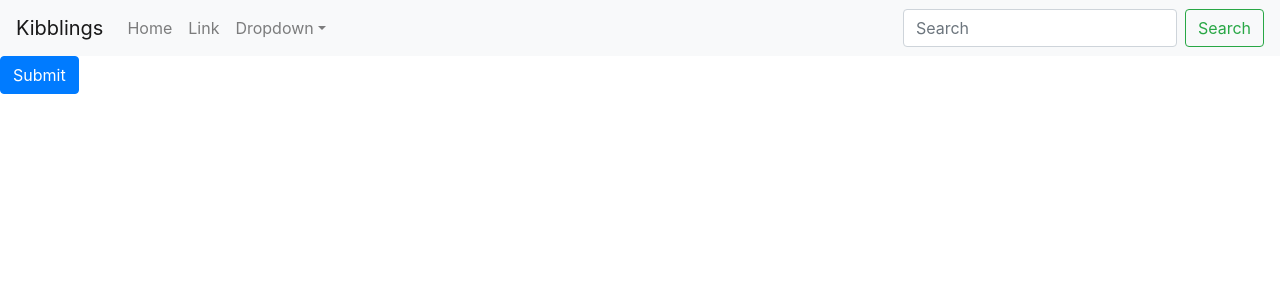
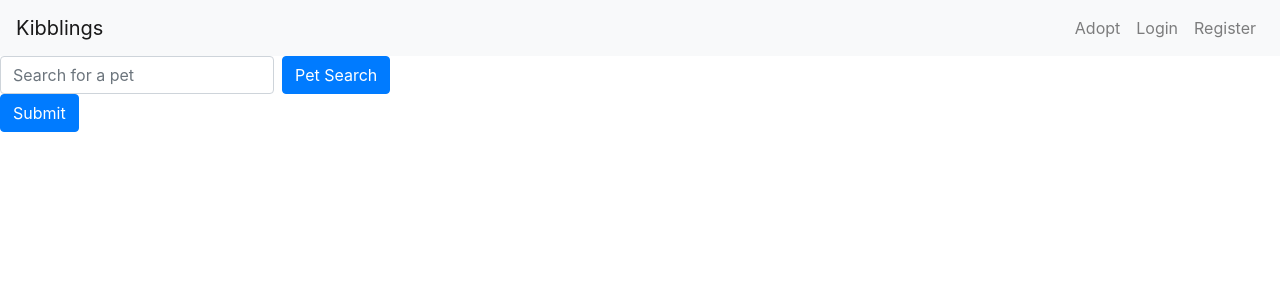
Before and after one commit to shakymary/kibblings, a React (Create React App) app in the folder client/: page / in a window 1280 px wide. Shown: the top 300 px of the page. Built offline with nearby package versions, Linux system fonts and the light colour scheme.

Commit message:
Added nav and form components with props

```diff
--- a/client/package.json
+++ b/client/package.json
@@ -8,6 +8,7 @@
     "@testing-library/user-event": "^7.2.1",
     "axios": "^0.19.2",
     "react": "^16.13.1",
+    "react-bootstrap": "^1.3.0",
     "react-dom": "^16.13.1",
     "react-scripts": "3.4.1"
   },
--- a/client/src/App.js
+++ b/client/src/App.js
@@ -1,12 +1,24 @@
 import React from 'react';
 import NavBar from './components/NavBar'
 import Btn from './components/Button'
+import Forms from './components/Form'
 
 function App() {
   return (
     <div className="App">
-      <NavBar />
+      <NavBar
+        link1='#adopt' link1Title='Adopt'
+        link2='#login' link2Title='Login'
+        link3='#register' link3Title='Register' />
+
       {/* JumboTron Section??? */}
+
+      <Forms
+        className='mr-sm-2'
+        placeholder='Search for a pet'
+        btnSubmitText='Pet Search'
+      />
+
       <Btn text="Submit"
         variant="primary">
       </Btn>
--- a/client/src/components/Button.js
+++ b/client/src/components/Button.js
@@ -3,6 +3,7 @@ import { Button } from "react-bootstrap"
 
 const Btn = (props) => {
     return (
+        //Make Components Customizable similar in this way
         <Button variant={props.variant}>{props.text}</Button>
     )
 }
--- /dev/null
+++ b/client/src/components/Form.js
@@ -0,0 +1,14 @@
+import React from 'react'
+import { Button, Form, FormControl } from 'react-bootstrap';
+
+
+const Forms = (props) => {
+    return (
+        <Form inline>
+            <FormControl type="text" placeholder={props.placeholder} className={props.className} />
+            <Button type="submit">{props.btnSubmitText}</Button>
+        </Form>
+    )
+}
+
+export default Forms
--- a/client/src/components/NavBar.js
+++ b/client/src/components/NavBar.js
@@ -1,27 +1,17 @@
 import React from 'react';
 import { Navbar, Button, Nav, NavDropdown, Form, FormControl } from 'react-bootstrap';
 
-const NavBar = () => {
+const NavBar = (props) => {
     return (
         <Navbar bg="light" expand="lg">
             <Navbar.Brand href="#home">Kibblings</Navbar.Brand>
             <Navbar.Toggle aria-controls="basic-navbar-nav" />
             <Navbar.Collapse id="basic-navbar-nav">
-                <Nav className="mr-auto">
-                    <Nav.Link href="#home">Home</Nav.Link>
-                    <Nav.Link href="#link">Link</Nav.Link>
-                    <NavDropdown title="Dropdown" id="basic-nav-dropdown">
-                        <NavDropdown.Item href="#action/3.1">Action</NavDropdown.Item>
-                        <NavDropdown.Item href="#action/3.2">Another action</NavDropdown.Item>
-                        <NavDropdown.Item href="#action/3.3">Something</NavDropdown.Item>
-                        <NavDropdown.Divider />
-                        <NavDropdown.Item href="#action/3.4">Separated link</NavDropdown.Item>
-                    </NavDropdown>
+                <Nav className="ml-auto">
+                    <Nav.Link href={props.link1}>{props.link1Title}</Nav.Link>
+                    <Nav.Link href={props.link2}>{props.link2Title}</Nav.Link>
+                    <Nav.Link href={props.link3}>{props.link3Title}</Nav.Link>
                 </Nav>
-                <Form inline>
-                    <FormControl type="text" placeholder="Search" className="mr-sm-2" />
-                    <Button variant="outline-success">Search</Button>
-                </Form>
             </Navbar.Collapse>
         </Navbar>
     )
```
Also changed, not shown: 1 other file (tests, documents, lock files or other folders).
